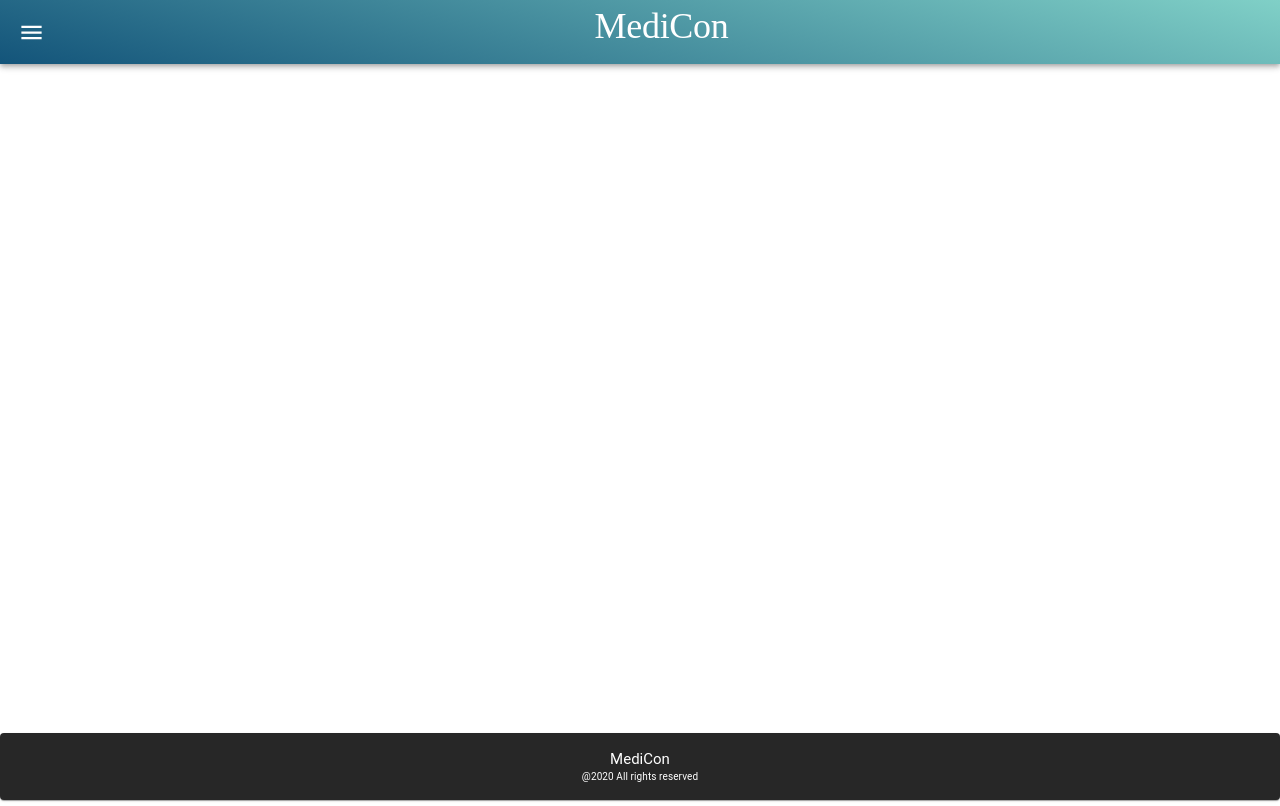
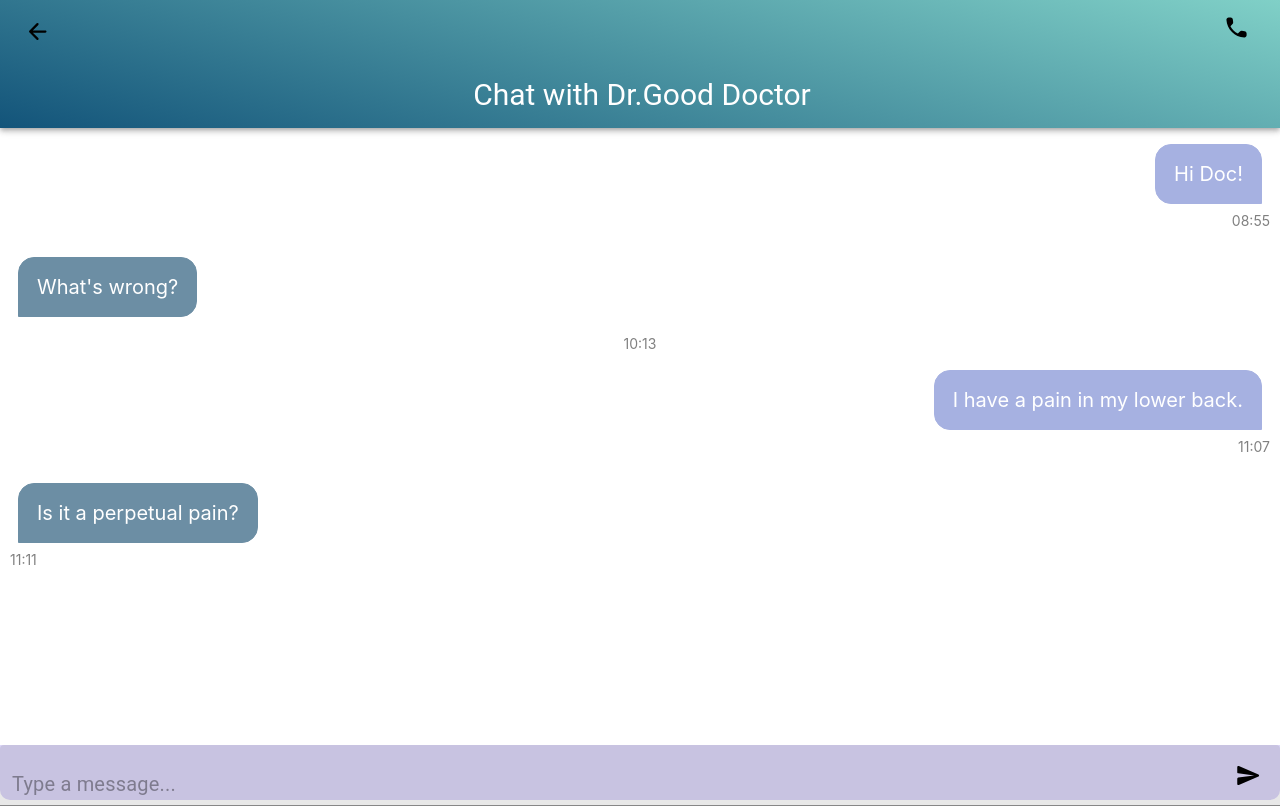
Before and after one commit to DSC-KIIT/Medical_Consultation, a React (Create React App) app: page /chat in a window 1280 px wide. Built offline with nearby package versions, Linux system fonts and the light colour scheme; the HTML template or start-up script is replaced by a standard one; a web font is replaced by a local one.

Commit message:
Chat component added

```diff
--- a/src/App.js
+++ b/src/App.js
@@ -8,19 +8,19 @@ import './App.css';
 import { Home } from './Components/Home/Home'
 import { ConsultDoc } from './Components/ConsultDoc/ConsultDoc';
 import Footer from './Components/layout/Footer/Footer';
+import Chat from './Components/Chat/Chat';
 
 
 function App() {
   return (
     <Router>
       <div className="App">
-      <Navbar />
           <Switch>
             <Route exact path="/" component={ Home }></Route>
             <Route exact path="/home" component={ Home }></Route>
             <Route exact path="/consultadoc" component={ ConsultDoc }></Route>
+            <Route exact path="/chat" component={ Chat }></Route>
           </Switch>
-      <Footer />
       </div>
     </Router>
   );
--- /dev/null
+++ b/src/Components/Chat/Chat.css
@@ -0,0 +1,62 @@
+.icon {
+  transform: scale(1.8);
+  color: black;
+}
+#navbar {
+  background-image: linear-gradient(15deg, #13547a 0%, #80d0c7 100%);
+}
+.bottom-bar {
+  position: absolute;
+  width: 100%;
+  height: 55px;
+  bottom: 0;
+  background: #dcd6f7;
+  border-radius: 0 0 10px 10px;
+}
+
+.bubbleWrapper {
+  padding: 10px 10px;
+  display: flex;
+  justify-content: flex-end;
+  flex-direction: column;
+  align-self: flex-end;
+  color: #fff;
+}
+.inlineContainer {
+  display: inline-flex;
+}
+.inlineContainer.own {
+  flex-direction: row-reverse;
+}
+
+.ownBubble {
+  min-width: 60px;
+  max-width: 700px;
+  padding: 14px 18px;
+  margin: 6px 8px;
+  background-color: #a6b1e1;
+  border-radius: 16px 16px 0 16px;
+  border: 1px solid #a6b1e1;
+  font-size: 20px;
+}
+.otherBubble {
+  min-width: 60px;
+  max-width: 700px;
+  padding: 14px 18px;
+  margin: 6px 8px;
+  background-color: #6c8ea4;
+  border-radius: 16px 16px 16px 0;
+  border: 1px solid #6c8ea4;
+  font-size: 20px;
+}
+.own {
+  align-self: flex-end;
+}
+.other {
+  align-self: flex-start;
+}
+span.own,
+span.other {
+  font-size: 14px;
+  color: grey;
+}
--- /dev/null
+++ b/src/Components/Chat/Chat.jsx
@@ -0,0 +1,15 @@
+import React from "react";
+import ChatBar from "./ChatBar";
+import "./Chat.css";
+import ChatText from "./ChatText";
+import ChatMessages from "./ChatMessages";
+
+export default function Chat() {
+  return (
+    <div classsName="chat">
+      <ChatBar />
+      <ChatMessages />
+      <ChatText />
+    </div>
+  );
+}
--- /dev/null
+++ b/src/Components/Chat/ChatBar.jsx
@@ -0,0 +1,58 @@
+import React from "react";
+import AppBar from "@material-ui/core/AppBar";
+import Toolbar from "@material-ui/core/Toolbar";
+import IconButton from "@material-ui/core/IconButton";
+import Typography from "@material-ui/core/Typography";
+import { makeStyles } from "@material-ui/core/styles";
+import CallRoundedIcon from "@material-ui/icons/CallRounded";
+import ArrowBackRoundedIcon from "@material-ui/icons/ArrowBackRounded";
+import { Link, BrowserRouter as Router, Switch, Route } from "react-router-dom";
+
+const useStyles = makeStyles(theme => ({
+  root: {
+    flexGrow: 1
+  },
+  menuButton: {
+    marginRight: theme.spacing(2)
+  },
+  toolbar: {
+    minHeight: 128,
+    alignItems: "flex-start",
+    paddingTop: theme.spacing(1),
+    paddingBottom: theme.spacing(2)
+  },
+  title: {
+    flexGrow: 1,
+    alignSelf: "flex-end"
+  }
+}));
+
+export default function ChatBar() {
+  const classes = useStyles();
+
+  return (
+    <div className={classes.root}>
+      <AppBar position="static" id="navbar">
+        <Toolbar className={classes.toolbar}>
+          <IconButton
+            edge="start"
+            className={classes.menuButton}
+            color="inherit"
+            aria-label="open drawer"
+          >
+            <Link to="/consultadoc">
+              <ArrowBackRoundedIcon className="icon" />
+            </Link>
+          </IconButton>
+
+          <Typography className={classes.title} variant="h3" noWrap>
+            Chat with Dr.Good Doctor
+          </Typography>
+          <IconButton aria-label="search" color="inherit">
+            <CallRoundedIcon className="icon" />
+          </IconButton>
+        </Toolbar>
+      </AppBar>
+    </div>
+  );
+}
--- /dev/null
+++ b/src/Components/Chat/ChatMessages.jsx
@@ -0,0 +1,32 @@
+import React from "react";
+
+export default function ChatMessages() {
+  return (
+    <div>
+      <div class="bubbleWrapper">
+        <div class="inlineContainer own">
+          <div class="ownBubble own">Hi Doc!</div>
+        </div>
+        <span class="own">08:55</span>
+      </div>
+      <div class="bubbleWrapper">
+        <div class="inlineContainer">
+          <div class="otherBubble other">What's wrong?</div>
+        </div>
+      </div>
+      <span class="other">10:13</span>
+      <div class="bubbleWrapper">
+        <div class="inlineContainer own">
+          <div class="ownBubble own">I have a pain in my lower back.</div>
+        </div>
+        <span class="own">11:07</span>
+      </div>
+      <div class="bubbleWrapper">
+        <div class="inlineContainer">
+          <div class="otherBubble other">Is it a perpetual pain?</div>
+        </div>
+        <span class="other">11:11</span>
+      </div>
+    </div>
+  );
+}
--- /dev/null
+++ b/src/Components/Chat/ChatText.jsx
@@ -0,0 +1,26 @@
+import React from "react";
+import TextField from "@material-ui/core/TextField";
+import IconButton from "@material-ui/core/IconButton";
+import SendRoundedIcon from "@material-ui/icons/SendRounded";
+
+export default function ChatText() {
+  return (
+    <div className="bottom-bar">
+      <TextField
+        id="outlined-basic"
+        className="text"
+        fullWidth
+        placeholder="Type a message..."
+        variant="filled"
+        InputProps={{
+          endAdornment: (
+            <IconButton aria-label="search" color="inherit">
+              <SendRoundedIcon className="icon" />
+            </IconButton>
+          ),
+          style: { fontSize: 20 }
+        }}
+      />
+    </div>
+  );
+}
--- a/src/Components/ConsultDoc/Doctors/Doctor.js
+++ b/src/Components/ConsultDoc/Doctors/Doctor.js
@@ -6,6 +6,7 @@ import { makeStyles } from '@material-ui/core/styles';
 import { Paper } from '@material-ui/core';
 import StarRoundedIcon from '@material-ui/icons/StarRounded';
 import StarBorderRoundedIcon from '@material-ui/icons/StarBorderRounded';
+import { Link, BrowserRouter as Router, Switch, Route } from 'react-router-dom'
 
 const useStyles = makeStyles(theme => ({
     button: {
@@ -48,6 +49,7 @@ function Doctor({doc, onClick})
                 }
             </div>
             <div>
+                <Link to='/chat'>
                 <Button
                 variant="contained"
                 color="primary"
@@ -56,6 +58,7 @@ function Doctor({doc, onClick})
                 >
                 Chat now
                 </Button>
+                </Link>
             </div>
         </Paper>
     );
--- a/src/Components/ConsultDoc/Doctors/DoctorModal.js
+++ b/src/Components/ConsultDoc/Doctors/DoctorModal.js
@@ -11,6 +11,7 @@ import IconButton from '@material-ui/core/IconButton';
 import CloseIcon from '@material-ui/icons/Close';
 import StarRoundedIcon from '@material-ui/icons/StarRounded';
 import StarBorderRoundedIcon from '@material-ui/icons/StarBorderRounded';
+import { Link, BrowserRouter as Router, Switch, Route } from 'react-router-dom'
 
 const Transition = React.forwardRef(function Transition(props, ref) {
     return <Slide direction="up" ref={ref} {...props} />;
@@ -75,9 +76,11 @@ function DoctorModal({doc, open, handleClose}) {
             </div>
           </DialogContent>
           <DialogActions>
+            <Link to="/chat">
             <Button onClick={handleClose} startIcon={<ChatIcon></ChatIcon>} variant="contained" color="primary">
               Chat now
             </Button>
+            </Link>
             <Button onClick={handleClose} startIcon={<PhoneRoundedIcon></PhoneRoundedIcon>} variant="contained" color="primary">
               Contact Clinic
             </Button>
--- a/src/Components/ConsultDoc/Doctors/Doctors.js
+++ b/src/Components/ConsultDoc/Doctors/Doctors.js
@@ -5,6 +5,8 @@ import Button from '@material-ui/core/Button';
 import KeyboardArrowLeft from '@material-ui/icons/KeyboardArrowLeft';
 import KeyboardArrowRight from '@material-ui/icons/KeyboardArrowRight';
 import DoctorModal from './DoctorModal';
+import Navbar from '../../layout/Navbar/Navbar';
+import Footer from '../../layout/Footer/Footer';
 
 function Doctors({docs})
 {
@@ -35,6 +37,7 @@ function Doctors({docs})
 
     return(
         <div className='jobs'>
+            <Navbar />
             <DoctorModal open={open} doc={selectedDoc} handleClose={handleClose}/>
             <div className='numjob'>
                 Found {docs.length} doctors
@@ -72,7 +75,7 @@ function Doctors({docs})
             <br></br>
             <br></br>
             <br></br>
-
+           <Footer />
         </div>
     );
 }
--- a/src/Components/Home/Home.js
+++ b/src/Components/Home/Home.js
@@ -1,10 +1,12 @@
 import React from 'react'
-
+import Navbar from '../layout/Navbar/Navbar';
+import Footer from '../layout/Footer/Footer';
 import './home.css'
 
 export function Home() {
     return(
         <div className="container-fluid">
+            <Navbar />
             <br></br>
             <br></br>
             <div className="cards-container">
@@ -40,6 +42,7 @@ export function Home() {
                 </div>
 
             </div>
+            <Footer />
         </div>
     );
 }
```
Also changed, not shown: 1 other file (tests, documents, lock files or other folders).
